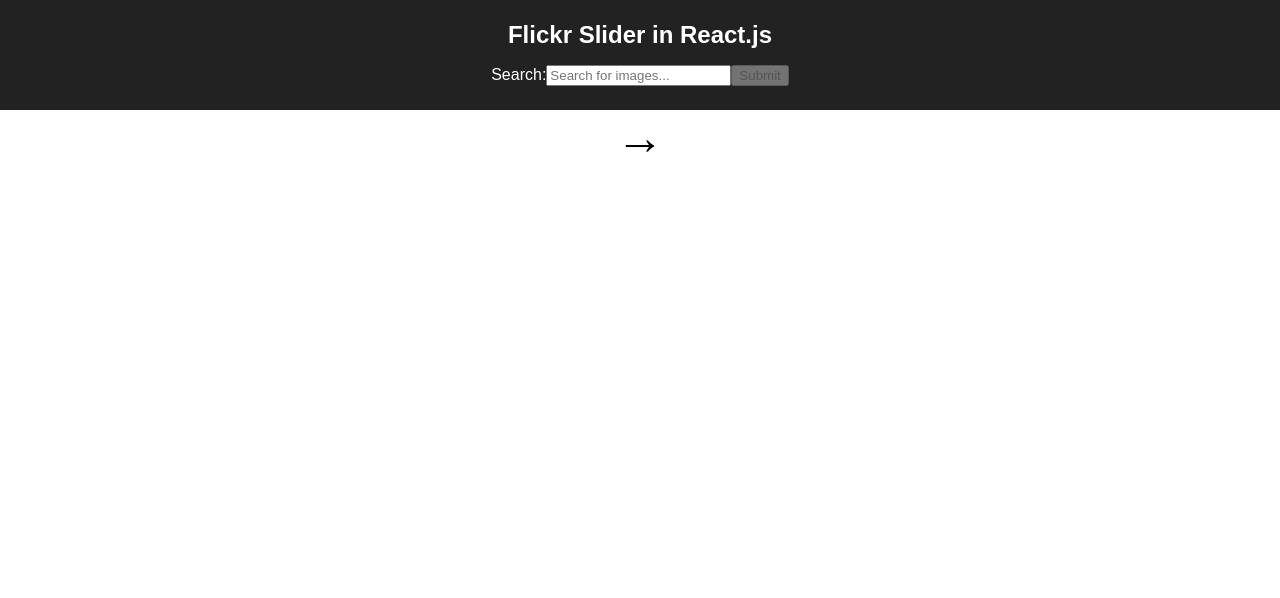
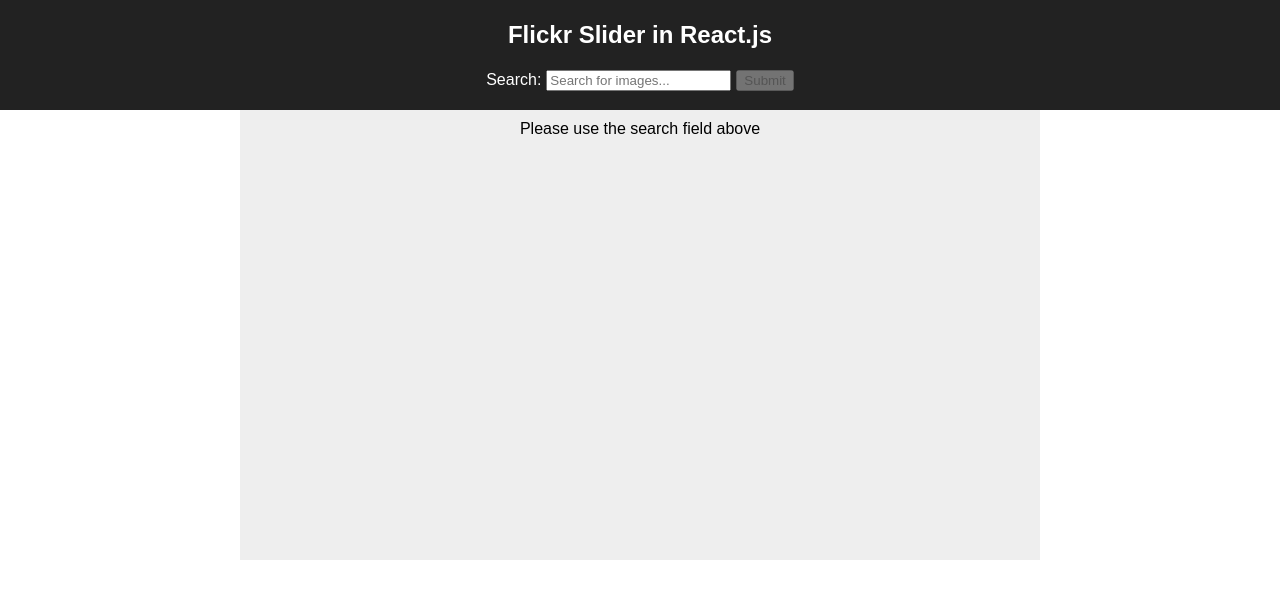
Before and after one commit to pixelwiz/reactjs-flickr-slider-search, a React (Create React App) app: page / in a window 1280 px wide. Shown: the top 598 px of the page. Built offline with nearby package versions, Linux system fonts and the light colour scheme; no server answers.

Commit message:
More unit tests, better handling of switching pages, some css

```diff
--- a/src/components/App.js
+++ b/src/components/App.js
@@ -1,22 +1,24 @@
 import React, { Component } from 'react';
 import { connect } from 'react-redux';
 import { searchPhotos } from '../state/actions/searchPhotos';
-import { setMainImageIndex, setFirstPage } from '../state/actions/slider';
+import { setFirstPage, setDirection } from '../state/actions/slider';
 import Slider from './Slider';
 import SearchForm from './SearchForm';
 import Error from './Error';
 import '../styles/App.css';
 
 export class App extends Component {
+  /*
   componentDidMount() {
     const { dispatch } = this.props;
     dispatch(searchPhotos(window.store));
   }
+  */
 
   searchPhotosSubmit = () => {
     const { dispatch } = this.props;
     dispatch(setFirstPage());
-    dispatch(setMainImageIndex(0));
+    dispatch(setDirection('forward'));
     dispatch(searchPhotos(window.store));
   }
 
--- a/src/components/Slider.js
+++ b/src/components/Slider.js
@@ -1,7 +1,7 @@
 import React, { Component } from 'react';
 import { connect } from 'react-redux';
 import Thumbnails from './Thumbnails';
-import { setMainImageIndex, setNextPage, setPriorPage } from '../state/actions/slider';
+import { setMainImageIndex, setNextPage, setPriorPage, setDirection } from '../state/actions/slider';
 import { searchPhotos } from '../state/actions/searchPhotos';
 
 /*
@@ -58,7 +58,7 @@
         ...photos.photo[slider.mainImageIndex],
         url: `${getFlickrPhotoUrl(photos.photo[slider.mainImageIndex], 'z')}`,
       };
-      return <img key={mainPhoto.id} src={mainPhoto.url} alt={mainPhoto.title} />;
+      return <img key={mainPhoto.id} id="mainPhoto" src={mainPhoto.url} alt={mainPhoto.title} />;
     }
     return null;
   }
@@ -66,32 +66,41 @@
   showNextPhoto() {
     const { slider, dispatch } = this.props;
     const nextPhotoIndex = slider.mainImageIndex + 1;
+    dispatch(setDirection('forward'));
     if (nextPhotoIndex < slider.perPage) {
       dispatch(setMainImageIndex(nextPhotoIndex));
     } else {
       dispatch(setNextPage());
       dispatch(searchPhotos(window.store));
-      dispatch(setMainImageIndex(0)); // Reset to 1st image on next page
     }
   }
 
   showPriorPhoto() {
     const { slider, dispatch } = this.props;
     const priorPhotoIndex = slider.mainImageIndex - 1;
+    dispatch(setDirection('back'));
     if (priorPhotoIndex >= 0) {
       dispatch(setMainImageIndex(priorPhotoIndex));
     } else {
       dispatch(setPriorPage());
       dispatch(searchPhotos(window.store));
-      dispatch(setMainImageIndex(slider.perPage - 1));
     }
   }
 
   showLeftArrow() {
-    const { slider } = this.props;
-    return (slider.mainImageIndex > 0 || slider.pageNum > 1)
+    const { slider, photos } = this.props;
+    const page = photos ? photos.page : 1;
+    return (slider.mainImageIndex > 0 || page > 1)
       ? <span id="leftArrow" onClick={() => this.showPriorPhoto()} style={arrowStyle}>&larr;</span>
       : null;
+  }
+
+  showRightArrow() {
+    const { photos = {} } = this.props;
+    const havePhotos = Array.isArray(photos.photo);
+    return havePhotos
+      ? <span id="rightArrow" onClick={() => this.showNextPhoto()} style={arrowStyle}>&rarr;</span>
+      : <p id="instructions">Please use the search field above</p>;
   }
 
   render() {
@@ -99,10 +108,11 @@
     const photosInState = Array.isArray(arrPhotos);
     const thumbPhotos = photosInState
       ? (
-        <div>
+        <div id="thumbnailWrapper">
           <Thumbnails
             thumbnails={this.getThumbnailPhotos()}
             onThumbnailClick={this.onThumbnailClick}
+            selected={this.props.slider.mainImageIndex}
           />
         </div>
       )
@@ -112,10 +122,10 @@
       : null;
     return (
       <div id="slider">
-        <div>
+        <div id="mainPhotoContainer">
           {this.showLeftArrow()}
           {mainPhoto}
-          <span id="rightArrow" onClick={() => this.showNextPhoto()} style={arrowStyle}>&rarr;</span>
+          {this.showRightArrow()}
         </div>
         {thumbPhotos}
       </div>
--- a/src/components/Thumbnail.js
+++ b/src/components/Thumbnail.js
@@ -6,6 +6,7 @@
     src={props.url}
     alt={props.title}
     index={props.index}
+    className={props.selected ? 'active' : undefined}
     onClick={() => props.onThumbnailClick(props.index)}
     // This violates accessibility rules, need to add keyboard handling
     // ToDo: The function also really shoudl come from props
--- a/src/components/Thumbnails.js
+++ b/src/components/Thumbnails.js
@@ -2,7 +2,7 @@
 import Thumbnail from './Thumbnail';
 
 const Thumbnails = (props) => {
-  const { thumbnails, onThumbnailClick } = props;
+  const { thumbnails, onThumbnailClick, selected } = props;
   const thumbnailHTML = thumbnails.map((item, index) => (
     <Thumbnail
       key={`t_${item.id}`}
@@ -10,6 +10,7 @@
       title={item.title}
       index={index}
       onThumbnailClick={onThumbnailClick}
+      selected={index === selected}
     />
   ));
   return thumbnailHTML;
--- a/src/index.js
+++ b/src/index.js
@@ -11,6 +11,7 @@
     mainImageIndex: 0,
     pageNum: 1,
     perPage: 4, // Per supplied requirements
+    direction: 'forward',
   },
 });
 
--- a/src/state/actions/searchPhotos.js
+++ b/src/state/actions/searchPhotos.js
@@ -1,5 +1,6 @@
 import fetch from '../../utils/fetch';
 import { setFetchError } from './setFetchError';
+import { setMainImageIndex } from './slider';
 
 const urlBase = 'https://api.flickr.com/services/rest/';
 
@@ -12,12 +13,13 @@
   try {
     const tempStore = store.getState();
     const searchTags = tempStore.form.searchForm.values ? tempStore.form.searchForm.values.search : 'super computers';
-    const { perPage, pageNum } = tempStore.slider;
+    const { perPage, pageNum, direction } = tempStore.slider;
     const method = 'flickr.photos.search';
     const urlSearch = `${urlBase}?method=${method}&api_key=${process.env.REACT_APP_FLICKR_KEY}&per_page=${perPage}&tags=${searchTags}&format=json&nojsoncallback=true&page=${pageNum}`;
     const result = await fetch(urlSearch);
     dispatch(setPhotos(result));
-
+    const mainImageIndex = direction === 'forward' ? 0 : perPage - 1;
+    dispatch(setMainImageIndex(mainImageIndex));
   } catch (err) {
     dispatch(setFetchError(err));
     throw err;
--- a/src/state/actions/slider.js
+++ b/src/state/actions/slider.js
@@ -15,4 +15,9 @@
   type: 'FIRST_PAGE',
 });
 
+export const setDirection = direction => ({
+  type: 'SET_DIRECTION',
+  direction,
+});
+
 export default undefined;
--- a/src/state/reducers/slider.js
+++ b/src/state/reducers/slider.js
@@ -31,6 +31,11 @@
         ...state,
         pageNum: 1,
       };
+    case 'SET_DIRECTION':
+      return {
+        ...state,
+        direction: action.direction,
+      };
     default:
       return state;
   }
--- a/src/styles/App.css
+++ b/src/styles/App.css
@@ -17,11 +17,35 @@
   font-size: large;
 }
 
-@keyframes App-logo-spin {
-  from { transform: rotate(0deg); }
-  to { transform: rotate(360deg); }
+img {
+  margin: 5px;
+  max-height: 450px;
 }
 
-img {
-  padding: 5px;
+button, label{
+  margin: 5px;
 }
+
+div#slider{
+  background-color: #eee;
+  width: 800px;
+  margin: 0 auto;
+}
+
+div#mainPhotoContainer{
+  min-height: 450px;
+  vertical-align: bottom;
+}
+
+div#thumbnailWrapper img {
+  border: 3px solid #999;
+}
+
+div#thumbnailWrapper img.active {
+  border: 3px solid #333;
+}
+
+#instructions{
+  padding: 10px;
+  margin:0;
+}
```
